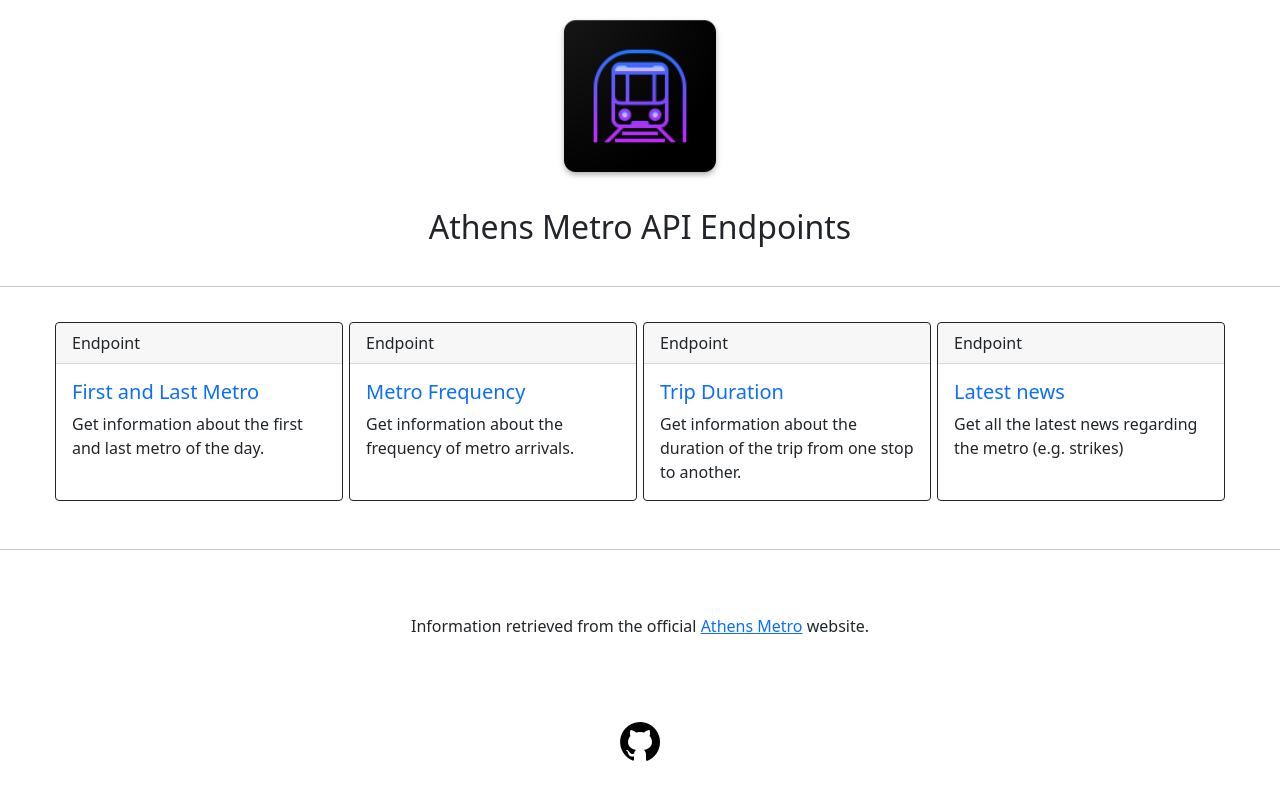
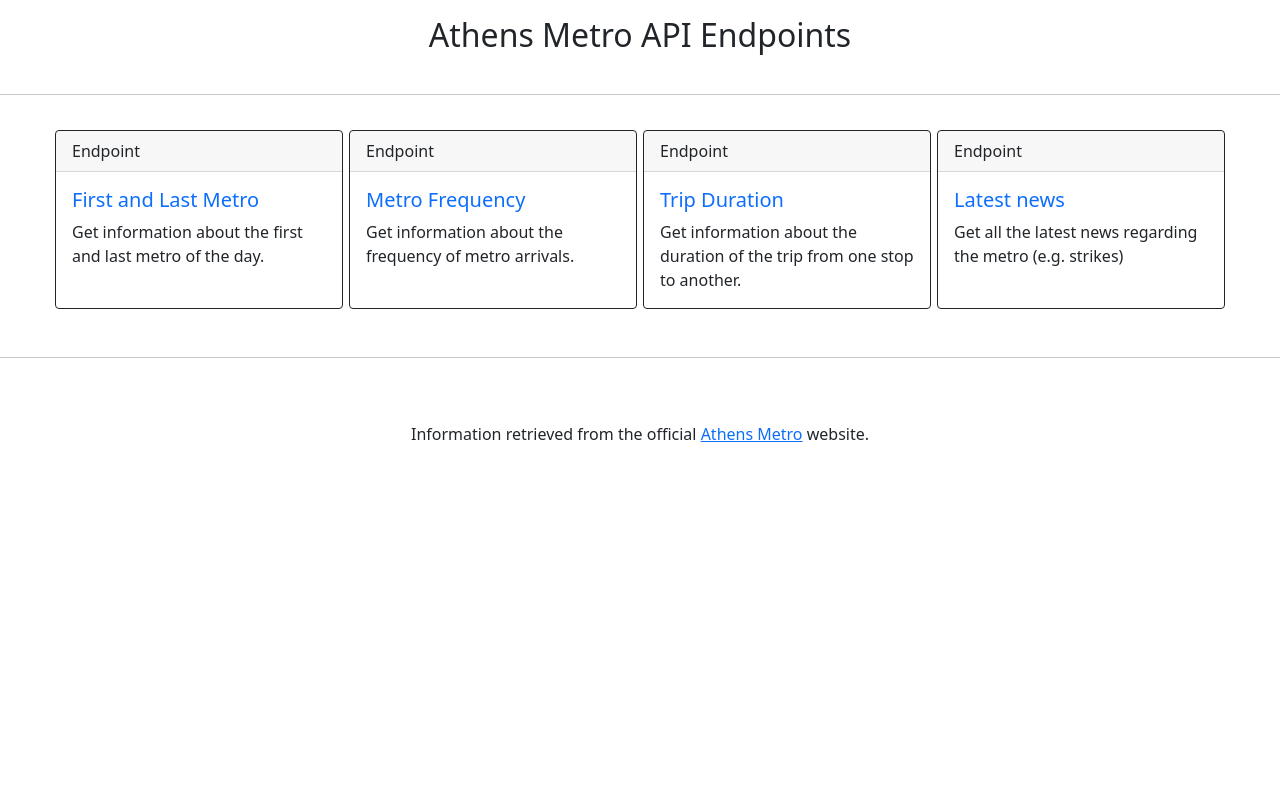
Before and after one commit to antoniskoin/athens-metro-api, a Flask app: page / in a window 1280 px wide. Run offline with Flask 2, Linux system fonts and the light colour scheme.

Commit message:
Remove images

```diff
--- a/templates/index.html
+++ b/templates/index.html
@@ -6,9 +6,6 @@
           integrity="sha384-EVSTQN3/azprG1Anm3QDgpJLIm9Nao0Yz1ztcQTwFspd3yD65VohhpuuCOmLASjC" crossorigin="anonymous">
 </head>
 <body>
-<div class="d-flex justify-content-center">
-    <img src="logo.png" class="img-fluid" alt="Website Logo">
-</div>
 <div class="d-flex justify-content-center p-3">
     <h2>Athens Metro API Endpoints</h2>
 </div>
@@ -61,11 +58,5 @@
     <p>Information retrieved from the official <a href="http://www.stasy.gr" target="_blank">Athens Metro</a> website.
     </p>
 </div>
-
-<div class="d-flex justify-content-center p-3">
-    <a href="https://github.com/antoniskoin/athens-metro-api" target="_blank">
-        <img src="github.png" class="img-fluid" alt="Github">
-    </a>
-</div>
 </body>
 </html>
```
Also changed, not shown: templates/github.png (deleted), templates/logo.ico (deleted), templates/logo.png (deleted).
